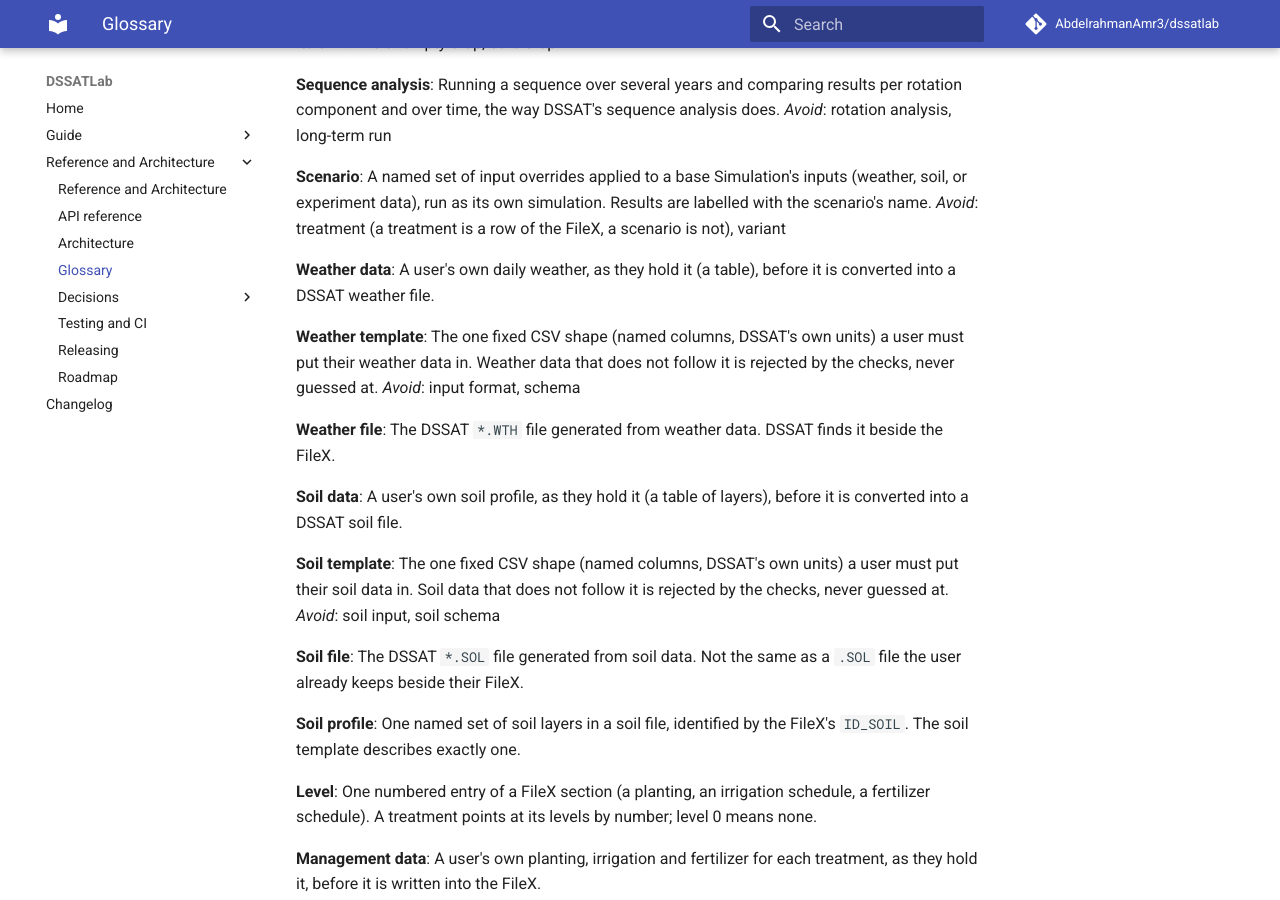
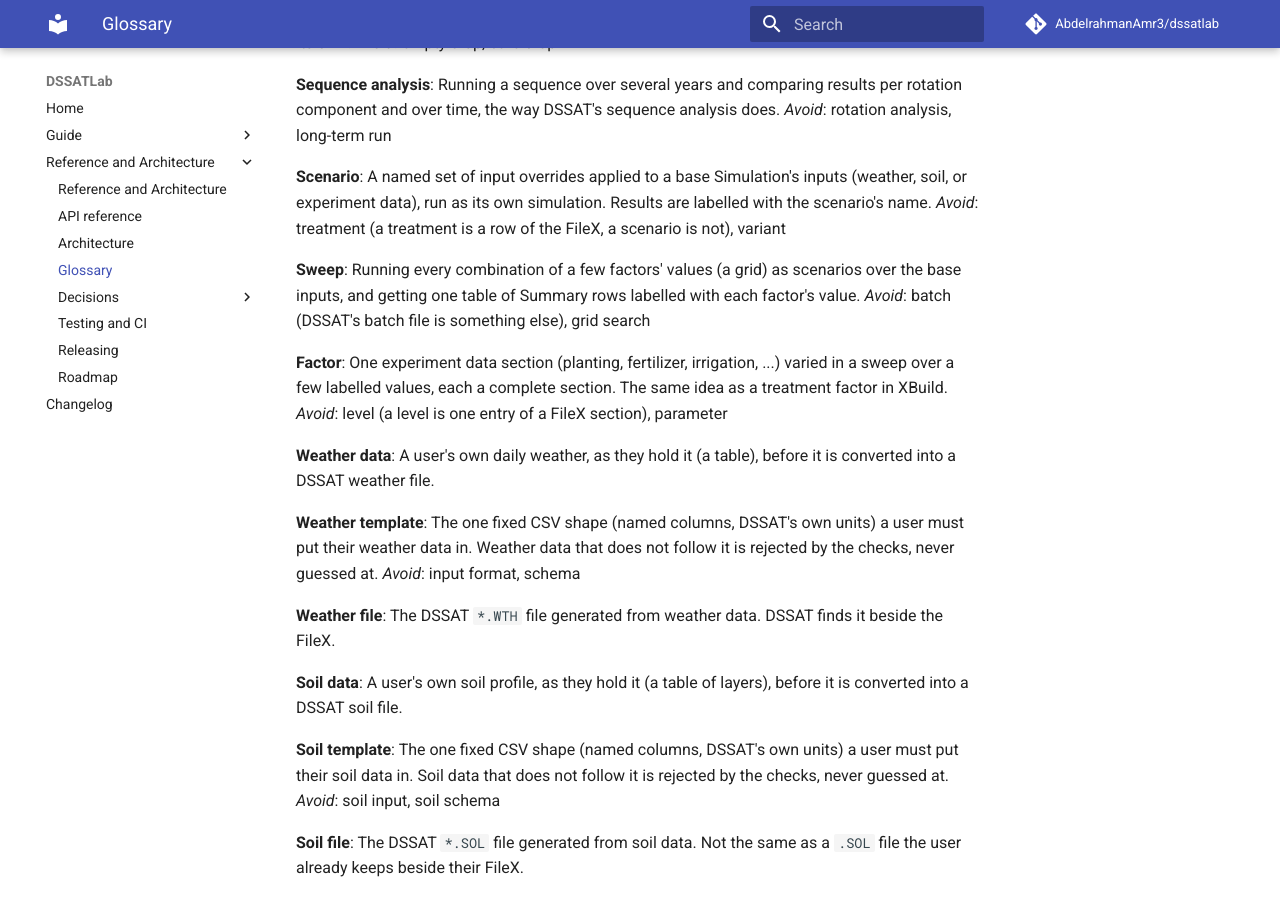
Before and after one commit to AbdelrahmanAmr3/dssatlab, an MkDocs documentation site: the page built from docs/reference/glossary.md, in a window 1280 px wide and 900 px high, scrolled down 1439 px. Built offline with MkDocs 1.6.1 and Material for MkDocs 9.7.7, drawn with Linux system fonts in a browser that asks for light colours; comment, search, counter and statistics services are not loaded.

Commit message:
Record sweeps as generated scenarios (ADR 0016)
CONTEXT: add Sweep and Factor.
ADR 0016: run_sweep expands experiment data section factors into scenarios.

Co-Authored-By: Claude Opus 5.5 <noreply@anthropic.com>

```diff
--- a/CONTEXT.md
+++ b/CONTEXT.md
@@ -94,6 +94,16 @@ _Avoid_: rotation analysis, long-term run
 A named set of input overrides applied to a base Simulation's inputs (weather, soil, or
 experiment data), run as its own simulation. Results are labelled with the scenario's name.
 _Avoid_: treatment (a treatment is a row of the FileX, a scenario is not), variant
+
+**Sweep**:
+Running every combination of a few factors' values (a grid) as scenarios over the base inputs,
+and getting one table of Summary rows labelled with each factor's value.
+_Avoid_: batch (DSSAT's batch file is something else), grid search
+
+**Factor**:
+One experiment data section (planting, fertilizer, irrigation, ...) varied in a sweep over a few
+labelled values, each a complete section. The same idea as a treatment factor in XBuild.
+_Avoid_: level (a level is one entry of a FileX section), parameter
 
 **Weather data**:
 A user's own daily weather, as they hold it (a table), before it is converted into a
--- a/mkdocs.yml
+++ b/mkdocs.yml
@@ -59,6 +59,7 @@ nav:
           - adr/0013-sequences-run-in-mode-q-through-a-batch-file.md
           - adr/0014-rotation-in-the-filex-template.md
           - adr/0015-experiment-data-per-rotation-component.md
+          - adr/0016-sweeps-run-as-generated-scenarios.md
       - Testing and CI: reference/testing-ci.md
       - Releasing: reference/releasing.md
       - Roadmap: reference/roadmap.md
```
Also changed, not shown: docs/adr/0016-sweeps-run-as-generated-scenarios.md (added, +30 -0 lines).
